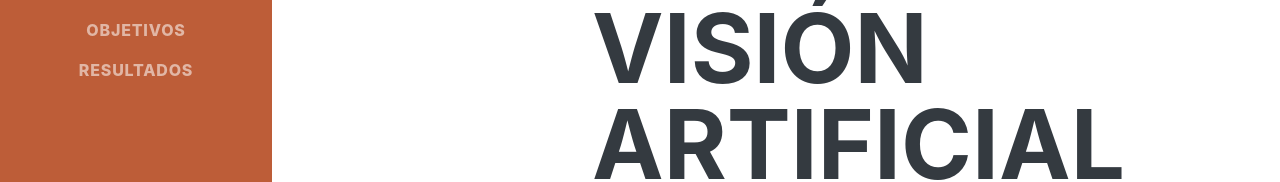
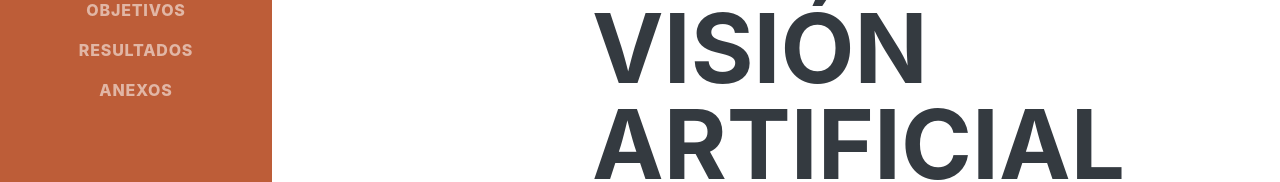
Before and after one commit to leinerdev/tesis-darney, an Angular app: page / in a window 1280 px wide. Shown: the part 464-646 px from the top of the page. Built offline with nearby package versions, Linux system fonts and the light colour scheme; a web font is replaced by a local one.

Commit message:
New option in navigation

```diff
--- a/src/app/app.component.html
+++ b/src/app/app.component.html
@@ -37,6 +37,9 @@
         </li>
         <li class="nav-item">
           <a class="nav-link js-scroll-trigger" href="#resultados">Resultados</a>
+        </li>
+        <li class="nav-item">
+          <a class="nav-link js-scroll-trigger" href="https://drive.google.com/drive/folders/1h8v2bEPN4lvG3qL92S1tNFK1YWNS36Of?usp=sharing" target="_blank">Anexos</a>
         </li>
       </ul>
     </div>
```
